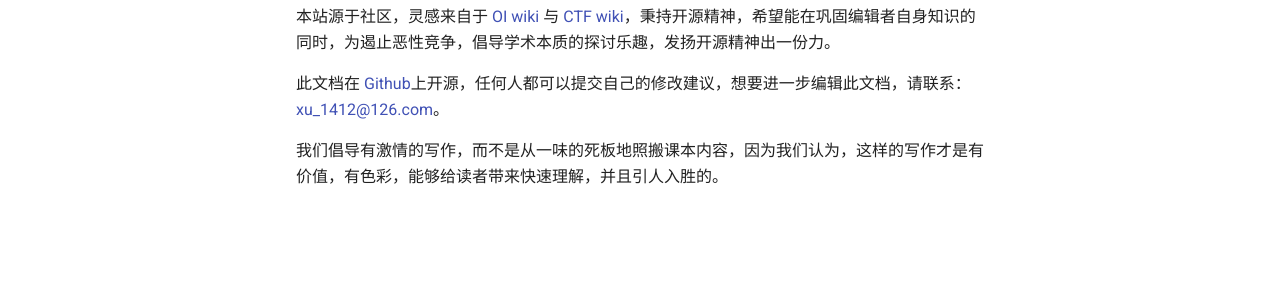
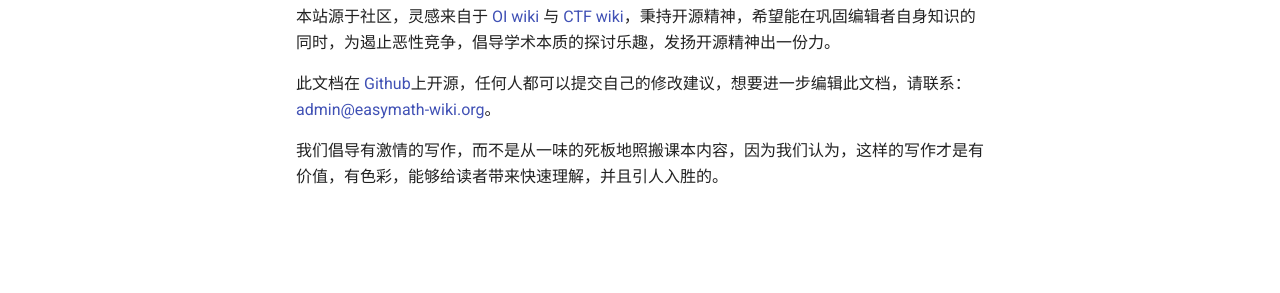
Before and after one commit to Easymath-wiki/Easymath-wiki, an MkDocs documentation site: the page built from docs/index.md, in a window 1280 px wide. Shown: the part 342-635 px from the top of the page. Built offline with MkDocs 1.6.1 and Material for MkDocs 9.7.7, drawn with Linux system fonts in a browser that asks for light colours; comment, search, counter and statistics services are not loaded.

Commit message:
更改主邮箱

```diff
--- a/docs/index.md
+++ b/docs/index.md
@@ -4,6 +4,6 @@
 
 当今学界内卷化严重，恶性竞争屡见不鲜，而网络尚未有简洁明了的数学系本科知识教程类网站。本站源于社区，灵感来自于 [OI wiki](https://oi-wiki.org) 与 [CTF wiki](https://ctf-wiki.org)，秉持开源精神，希望能在巩固编辑者自身知识的同时，为遏止恶性竞争，倡导学术本质的探讨乐趣，发扬开源精神出一份力。
 
-此文档在 [Github](https://github.com/Huang-Shijie-SDUWH/Easymath-wiki/)上开源，任何人都可以提交自己的修改建议，想要进一步编辑此文档，请联系：xu_1412@126.com。
+此文档在 [Github](https://github.com/Huang-Shijie-SDUWH/Easymath-wiki/)上开源，任何人都可以提交自己的修改建议，想要进一步编辑此文档，请联系：admin@easymath-wiki.org。
 
 我们倡导有激情的写作，而不是从一味的死板地照搬课本内容，因为我们认为，这样的写作才是有价值，有色彩，能够给读者带来快速理解，并且引人入胜的。
```
